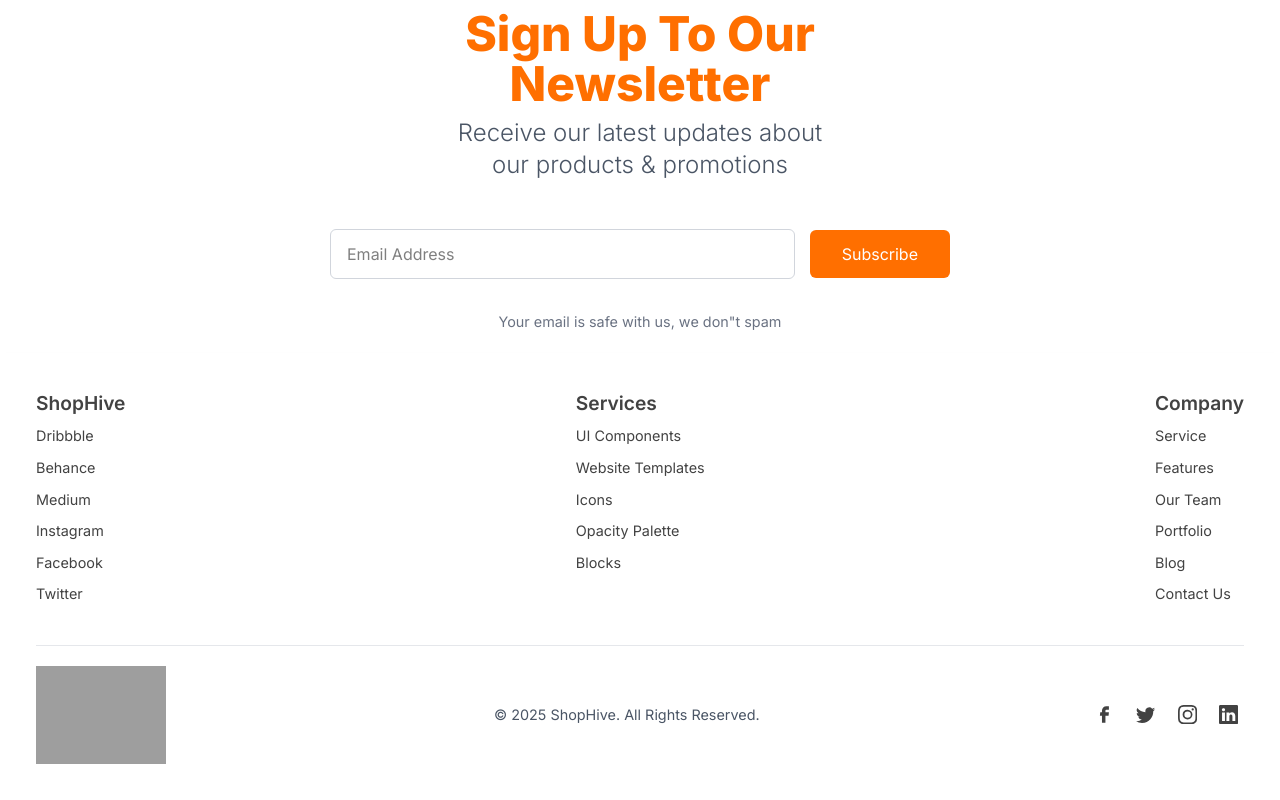
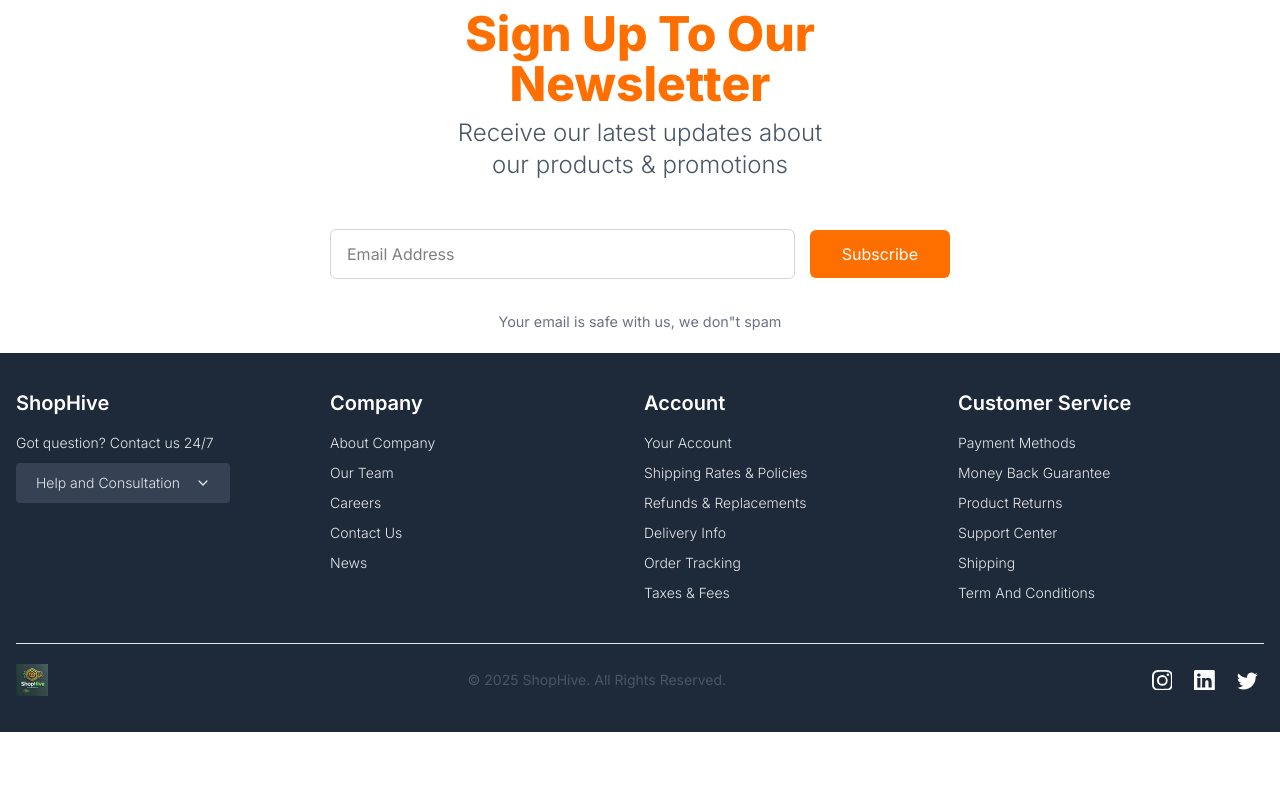
Before and after one commit to ShopHiveNG/shophive_frontend, a React (Vite) app: page / in a window 1280 px wide. Shown: the part 2369-3169 px from the top of the page. After the commit the page ends 3101 px from the top, so only its background shows below. Built offline with nearby package versions, Linux system fonts and the light colour scheme; grey boxes are pictures that could not be loaded.

Commit message:
Footer final

```diff
--- a/index.html
+++ b/index.html
@@ -13,7 +13,9 @@
       rel="stylesheet"
     />
   </head>
-  <body class="font-Inter antialiased">
+  <body
+    class="font-Inter antialiased selection:bg-[var(--color-primary)] selection:text-white dark:bg-gray-800"
+  >
     <div id="root"></div>
     <script type="module" src="/src/main.tsx"></script>
   </body>
--- a/package.json
+++ b/package.json
@@ -16,7 +16,8 @@
     "react-fast-marquee": "^1.6.5",
     "react-icons": "^5.5.0",
     "react-router-dom": "^7.6.0",
-    "tailwindcss": "^4.1.7"
+    "tailwindcss": "^4.1.7",
+    "vite-plugin-svgr": "^4.3.0"
   },
   "devDependencies": {
     "@eslint/js": "^9.25.0",
--- a/src/components/features/home/Banner.tsx
+++ b/src/components/features/home/Banner.tsx
@@ -2,7 +2,7 @@
 import { Icons } from "../../icons/Icon";
 
 export default function Banner() {
-  const { ArrowRightIcon: ArrowRight } = Icons;
+  const { ArrowRightIcon } = Icons;
 
   return (
     <div
@@ -20,7 +20,7 @@
         <button className="group flex cursor-pointer items-center gap-3 rounded-md bg-[var(--color-secondary)] px-10 py-4 font-medium text-white transition-colors duration-300 hover:bg-[var(--color-secondary-light)] sm:px-4 sm:py-2">
           Shop now
           <span className="transition-transform duration-300 group-hover:-rotate-45">
-            {<ArrowRight />}
+            {<ArrowRightIcon />}
           </span>
         </button>
       </div>
--- a/src/components/features/home/Newsletter.tsx
+++ b/src/components/features/home/Newsletter.tsx
@@ -4,7 +4,7 @@
   return (
     <section
       aria-label="Newsletter Form"
-      className="relative w-full p-[20px] dark:bg-gray-700/50"
+      className="relative w-full p-5 dark:bg-gray-700/50"
     >
       {/* email icon */}
       <div className="absolute top-[-30px] left-[50%] w-max translate-x-[-50%] transform rounded-full border-[3px] border-white bg-gradient-to-t from-[var(--color-primary)] to-[var(--color-primary-light)] p-1.5">
--- a/src/components/ui/Footer.tsx
+++ b/src/components/ui/Footer.tsx
@@ -1,114 +1,143 @@
-import { BsInstagram, BsLinkedin, BsTwitter } from "react-icons/bs";
-import { CgFacebook } from "react-icons/cg";
+import type { ReactNode } from "react";
+import { Link } from "react-router-dom";
 
-const ResponsiveFooter = () => {
+import ShopHiveLogo from "../../assets/shophive.webp";
+import { Icons } from "../icons/Icon";
+
+interface SocialHandle {
+  icon: ReactNode;
+  link: string;
+}
+
+export default function Footer() {
+  const { InstagramIcon, LinkedInIcon, TwitterIcon } = Icons;
+  const { ChevronDownIcon } = Icons;
+
+  const socialHandleLists: SocialHandle[] = [
+    { icon: <InstagramIcon />, link: "www.instagram.com" },
+    { icon: <LinkedInIcon />, link: "www.linkedin.com" },
+    { icon: <TwitterIcon />, link: "www.twitter.com" },
+  ];
+
+  const aboutCompanyLists = [
+    "About company",
+    "Our team",
+    "Careers",
+    "Contact us",
+    "News",
+  ];
+
+  const accountLists = [
+    "your account",
+    "shipping rates & policies",
+    "refunds & replacements",
+    "delivery info",
+    "order tracking",
+    "taxes & fees",
+  ];
+
+  const customerServiceLists = [
+    "payment methods",
+    "money back guarantee",
+    "product returns",
+    "support center",
+    "shipping",
+    "term and conditions",
+  ];
+
   return (
-    <footer className="w-full bg-white px-4 shadow-md md:p-9 dark:bg-gray-900">
-      <div className="flex w-full flex-wrap justify-between gap-[30px]">
-        <div>
-          <h3 className="mb-2 text-[1.2rem] font-semibold text-[#424242] dark:text-[#abc2d3]">
-            ShopHive
-          </h3>
-          <div className="flex flex-col gap-[10px] text-black">
-            <p className="cursor-pointer text-[0.9rem] text-[#424242] transition-all duration-200 hover:text-[#3B9DF8] dark:text-slate-400">
-              Dribbble
+    <footer className="w-full bg-gray-800 p-9 px-4 text-white dark:bg-gray-900">
+      <div className="xs:grid-cols-2 grid gap-x-2 gap-y-16 lg:grid-cols-4">
+        {/*  ShopHive  */}
+        <div className="space-y-4">
+          <h6 className="text-xl font-semibold">ShopHive</h6>
+
+          <div className="space-y-2.5 text-sm font-light text-gray-200">
+            <p className="cursor-pointer transition-all duration-200 hover:text-[var(--color-secondary-light)]">
+              Got question? Contact us 24/7
             </p>
-            <p className="cursor-pointer text-[0.9rem] text-[#424242] transition-all duration-200 hover:text-[#3B9DF8] dark:text-slate-400">
-              Behance
-            </p>
-            <p className="cursor-pointer text-[0.9rem] text-[#424242] transition-all duration-200 hover:text-[#3B9DF8] dark:text-slate-400">
-              Medium
-            </p>
-            <p className="cursor-pointer text-[0.9rem] text-[#424242] transition-all duration-200 hover:text-[#3B9DF8] dark:text-slate-400">
-              Instagram
-            </p>
-            <p className="cursor-pointer text-[0.9rem] text-[#424242] transition-all duration-200 hover:text-[#3B9DF8] dark:text-slate-400">
-              Facebook
-            </p>
-            <p className="cursor-pointer text-[0.9rem] text-[#424242] transition-all duration-200 hover:text-[#3B9DF8] dark:text-slate-400">
-              Twitter
+
+            <p className="flex w-fit items-center gap-4 rounded bg-gray-700 px-5 py-2.5 text-gray-200">
+              Help and Consultation
+              <span>
+                <ChevronDownIcon />
+              </span>
             </p>
           </div>
         </div>
 
-        <div className="">
-          <h3 className="mb-2 text-[1.2rem] font-semibold text-[#424242] dark:text-[#abc2d3]">
-            Services
-          </h3>
-          <div className="flex flex-col gap-[10px] text-black">
-            <p className="cursor-pointer text-[0.9rem] text-[#424242] transition-all duration-200 hover:text-[#3B9DF8] dark:text-slate-400">
-              UI Components
-            </p>
-            <p className="cursor-pointer text-[0.9rem] text-[#424242] transition-all duration-200 hover:text-[#3B9DF8] dark:text-slate-400">
-              Website Templates
-            </p>
-            <p className="cursor-pointer text-[0.9rem] text-[#424242] transition-all duration-200 hover:text-[#3B9DF8] dark:text-slate-400">
-              Icons
-            </p>
-            <p className="cursor-pointer text-[0.9rem] text-[#424242] transition-all duration-200 hover:text-[#3B9DF8] dark:text-slate-400">
-              Opacity Palette
-            </p>
-            <p className="cursor-pointer text-[0.9rem] text-[#424242] transition-all duration-200 hover:text-[#3B9DF8] dark:text-slate-400">
-              Blocks
-            </p>
+        {/* Company */}
+        <div className="space-y-4">
+          <h6 className="text-xl font-semibold">Company</h6>
+
+          <div className="space-y-2.5 text-sm font-light text-gray-200">
+            {aboutCompanyLists.map((description, i) => (
+              <p
+                key={i}
+                className="cursor-pointer capitalize transition-all duration-200 hover:text-[var(--color-secondary-light)]"
+              >
+                {description}
+              </p>
+            ))}
           </div>
         </div>
 
-        <div>
-          <h3 className="mb-2 text-[1.2rem] font-semibold text-[#424242] dark:text-[#abc2d3]">
-            Company
-          </h3>
-          <div className="flex flex-col gap-[10px] text-black">
-            <p className="cursor-pointer text-[0.9rem] text-[#424242] transition-all duration-200 hover:text-[#3B9DF8] dark:text-slate-400">
-              Service
-            </p>
-            <p className="cursor-pointer text-[0.9rem] text-[#424242] transition-all duration-200 hover:text-[#3B9DF8] dark:text-slate-400">
-              Features
-            </p>
-            <p className="cursor-pointer text-[0.9rem] text-[#424242] transition-all duration-200 hover:text-[#3B9DF8] dark:text-slate-400">
-              Our Team
-            </p>
-            <p className="cursor-pointer text-[0.9rem] text-[#424242] transition-all duration-200 hover:text-[#3B9DF8] dark:text-slate-400">
-              Portfolio
-            </p>
-            <p className="cursor-pointer text-[0.9rem] text-[#424242] transition-all duration-200 hover:text-[#3B9DF8] dark:text-slate-400">
-              Blog
-            </p>
-            <p className="cursor-pointer text-[0.9rem] text-[#424242] transition-all duration-200 hover:text-[#3B9DF8] dark:text-slate-400">
-              Contact Us
-            </p>
+        {/* Account */}
+        <div className="space-y-4">
+          <h6 className="text-xl font-semibold">Account</h6>
+
+          <div className="space-y-2.5 text-sm font-light text-gray-200">
+            {accountLists.map((description, i) => (
+              <p
+                key={i}
+                className="cursor-pointer capitalize transition-all duration-200 hover:text-[var(--color-secondary-light)]"
+              >
+                {description}
+              </p>
+            ))}
+          </div>
+        </div>
+
+        {/* Customer Service */}
+        <div className="space-y-4">
+          <h6 className="text-xl font-semibold">Customer Service</h6>
+
+          <div className="space-y-2.5 text-sm font-light text-gray-200">
+            {customerServiceLists.map((description, i) => (
+              <p
+                key={i}
+                className="cursor-pointer capitalize transition-all duration-200 hover:text-[var(--color-secondary-light)]"
+              >
+                {description}
+              </p>
+            ))}
           </div>
         </div>
       </div>
 
-      <div className="mt-[40px] flex w-full flex-wrap items-center justify-between gap-[20px] border-t border-gray-200 pt-[20px] dark:border-slate-700">
-        <img
-          src="https://i.ibb.co/ZHYQ04D/footer-logo.png"
-          alt="logo"
-          className="w-[130px]"
-        />
+      {/* All Rights Reserved & Social Links */}
+      <div className="mt-10 flex w-full flex-wrap items-center justify-between gap-5 border-t border-gray-200 pt-5 dark:border-slate-700">
+        <Link to="/">
+          <img src={ShopHiveLogo} alt="logo" className="size-8 object-cover" />
+        </Link>
 
-        <p className="text-[0.9rem] text-gray-600 dark:text-slate-500">
-          © 2025 ShopHive. All Rights Reserved.{" "}
+        <p className="text-sm text-gray-600 dark:text-slate-500">
+          © 2025 ShopHive. All Rights Reserved.
         </p>
 
-        <div className="flex items-center gap-[10px] text-[#424242]">
-          <a className="cursor-pointer rounded-full p-1.5 text-[1.3rem] transition-all duration-300 hover:bg-[#3B9DF8] hover:text-white dark:text-slate-400">
-            <CgFacebook />
-          </a>
-          <a className="cursor-pointer rounded-full p-1.5 text-[1.2rem] transition-all duration-300 hover:bg-[#3B9DF8] hover:text-white dark:text-slate-400">
-            <BsTwitter />
-          </a>
-          <a className="cursor-pointer rounded-full p-1.5 text-[1.2rem] transition-all duration-300 hover:bg-[#3B9DF8] hover:text-white dark:text-slate-400">
-            <BsInstagram />
-          </a>
-          <a className="cursor-pointer rounded-full p-1.5 text-[1.2rem] transition-all duration-300 hover:bg-[#3B9DF8] hover:text-white dark:text-slate-400">
-            <BsLinkedin />
-          </a>
+        <div className="flex items-center gap-2.5">
+          {socialHandleLists.map(({ icon, link }, i) => (
+            <a
+              href={`https://${link}`}
+              target="_blank"
+              key={i}
+              className="cursor-pointer rounded-full p-1.5 text-[1.3rem] transition-all duration-300 hover:bg-[var(--color-secondary)] hover:text-white dark:text-slate-400"
+            >
+              {icon}
+            </a>
+          ))}
         </div>
       </div>
     </footer>
   );
-};
-
-export default ResponsiveFooter;
+}
--- a/src/components/ui/NavBar.tsx
+++ b/src/components/ui/NavBar.tsx
@@ -9,6 +9,7 @@
 export default function NavBar() {
   const inputRef = useRef<HTMLInputElement>(null);
 
+  // Auto focus on Search when the page is in initial loads
   useEffect(() => {
     inputRef.current?.focus();
   }, []);
--- a/src/layout/AppLayout.tsx
+++ b/src/layout/AppLayout.tsx
@@ -8,7 +8,7 @@
     <div className="relative isolate">
       <NavBar />
 
-      <main className="pt-20 selection:bg-[var(--color-primary)] selection:text-white dark:bg-gray-800">
+      <main className="pt-20">
         <Outlet />
       </main>
 
--- a/vite.config.ts
+++ b/vite.config.ts
@@ -1,9 +1,10 @@
 import { defineConfig } from "vite";
+import svgr from "vite-plugin-svgr";
 
 import react from "@vitejs/plugin-react";
 import tailwindcss from "@tailwindcss/vite";
 
 // https://vite.dev/config/
 export default defineConfig({
-  plugins: [react(), tailwindcss()],
+  plugins: [react(), tailwindcss(), svgr()],
 });
```
Also changed, not shown: src/components/icons/Icon.ts (+14 -1 lines), 1 other file (tests, documents, lock files or other folders).
